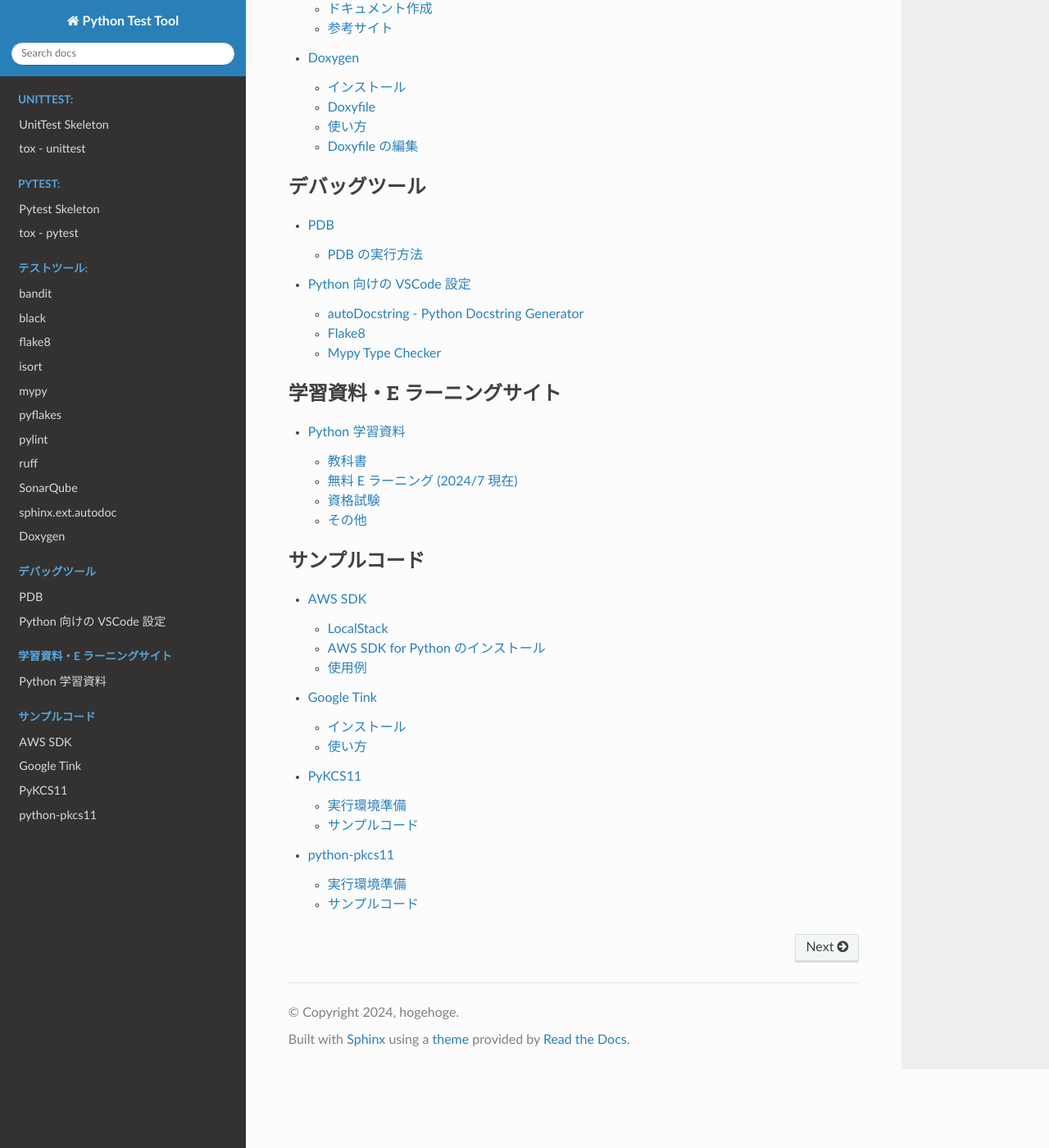
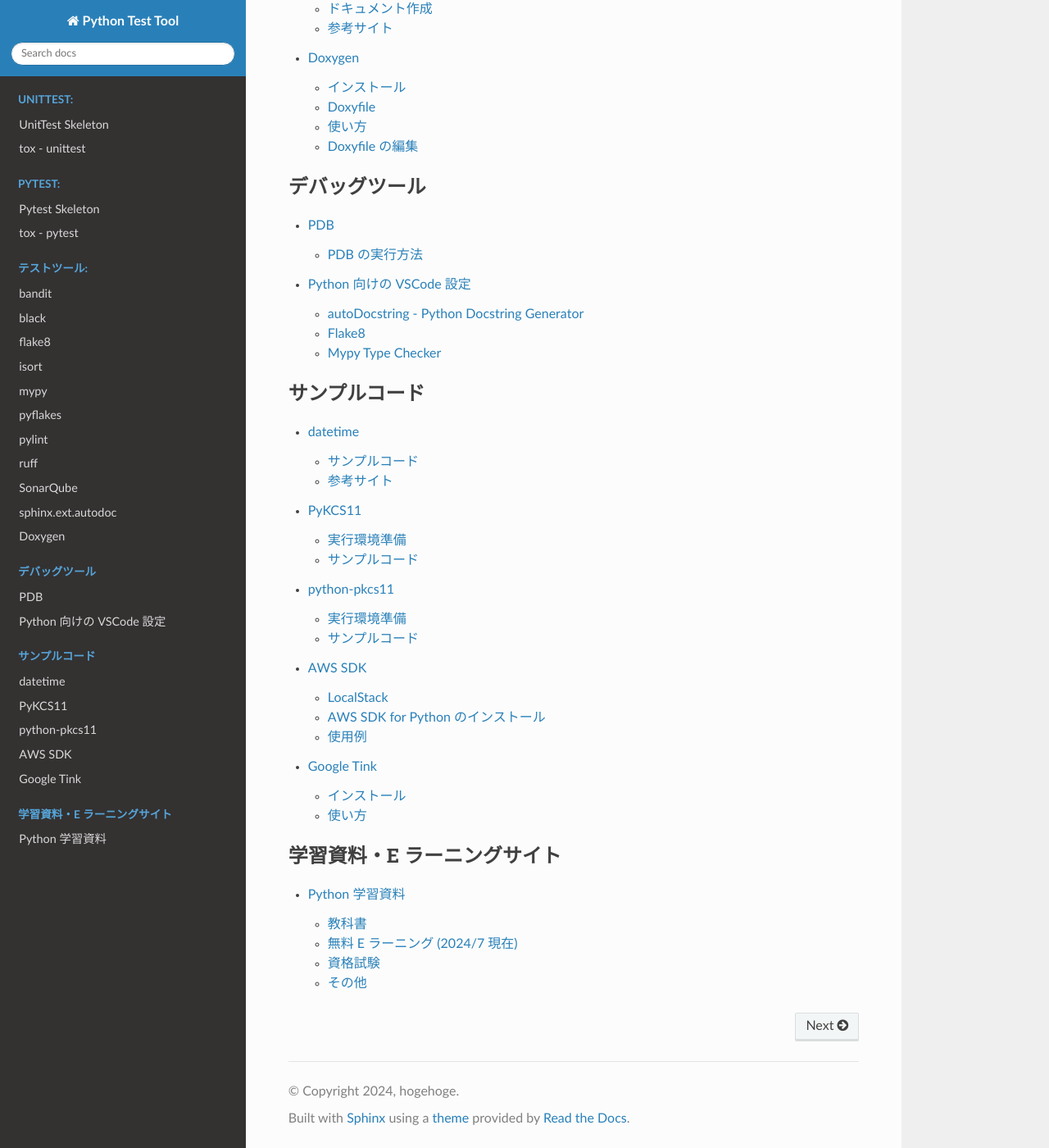
Before and after one commit to nynaka/develop_environment_python, a Sphinx documentation site: the page built from source/index.rst, in a window 1280 px wide and 1400 px high, scrolled down 1901 px. Shown: the whole window at 82% size. Built offline with Sphinx 7.4.7 and the Read the Docs theme 3.1.0, drawn with Linux system fonts in a browser that asks for light colours; some of the changed lines change nothing that is shown.

Commit message:
datetimeコードサンプル追加

````diff
--- a/source/index.rst
+++ b/source/index.rst
@@ -46,16 +46,18 @@ Python Test Tool
 
 .. toctree::
    :maxdepth: 2
-   :caption: 学習資料・E ラーニングサイト
+   :caption: サンプルコード
 
-   ./study
-
-.. toctree::
-   :maxdepth: 2
-   :caption: サンプルコード
+   ./sample/datetime
+   ./sample/pykcs11
+   ./sample/python-pkcs11
 
    ./aws/aws_sdk
    ./gcp/google_tink
 
-   ./sample/pykcs11
-   ./sample/python-pkcs11
+
+.. toctree::
+   :maxdepth: 2
+   :caption: 学習資料・E ラーニングサイト
+
+   ./study
--- /dev/null
+++ b/source/sample/datetime.md
@@ -0,0 +1,91 @@
+[datetime](https://docs.python.org/ja/3.14/library/datetime.html)
+===
+
+## サンプルコード
+
+```python
+import calendar
+import datetime
+
+weekdays = ["Mon", "Tue", "Wed", "Thu", "Fri", "Sat", "Sun"]
+
+
+def date_function() -> None:
+    # 本日の日付の取得
+    today = datetime.date.today()
+
+    # 取得した日付の確認
+    print(today)
+    # 取得した日付の各プロパティの確認
+    print(
+        "year=%s month=%s day=%s week=%s"
+        % (today.year, today.month, today.day, weekdays[today.weekday()])
+    )
+    # datetime ⇒ 文字列変換
+    str_today = today.strftime("%Y/%m/%d")
+    print(str_today)
+
+    # 文字列 ⇒ 日付変換
+    date1 = datetime.date(2025, 1, 1)
+    print(date1)
+
+
+def datetime_function() -> None:
+    # 日時の取得
+    now = datetime.datetime.now()
+
+    # 取得した日時の確認
+    print(now)
+    # 取得した日付の各プロパティの確認
+    print(
+        "year=%s month=%s day=%s week=%s hour=%s minute=%s second=%s microsecond=%s"
+        % (
+            now.year,
+            now.month,
+            now.day,
+            weekdays[now.weekday()],
+            now.hour,
+            now.minute,
+            now.second,
+            now.microsecond,
+        )
+    )
+
+    # datetime ⇒ 文字列変換
+    str_now = now.strftime("%Y/%m/%d %H:%M:%S.%f")
+    print(str_now)
+
+    # 文字列 ⇒ 日時変換
+    timestamp1 = datetime.datetime(2024, 12, 31, 23, 59, 59, 999999)
+    print(timestamp1)
+
+
+def get_lastdate(y: int, m: int) -> datetime:
+    """
+    指定された年月の最終日を計算する。
+
+    Args:
+        y (int): 年を表す4桁の整数（例: 2023）
+        m (int): 月を表す整数（1は1月、12は12月）
+
+    Returns:
+        datetime: 指定された年と月の最終日を表すdatetime.dateオブジェクト
+
+    Raises:
+        ValueError: 指定された月が1から12の範囲外の場合
+    """
+    _, days = calendar.monthrange(y, m)
+    return datetime.date(y, m, days)
+
+
+if __name__ == "__main__":
+    date_function()
+    datetime_function()
+
+    lastday = get_lastdate(2025, 3)
+    print(lastday)
+```
+
+## 参考サイト
+
+- [pythonのdatetimeについて](https://qiita.com/t-iguchi/items/a0bb8a5f273b319e5755)
````
